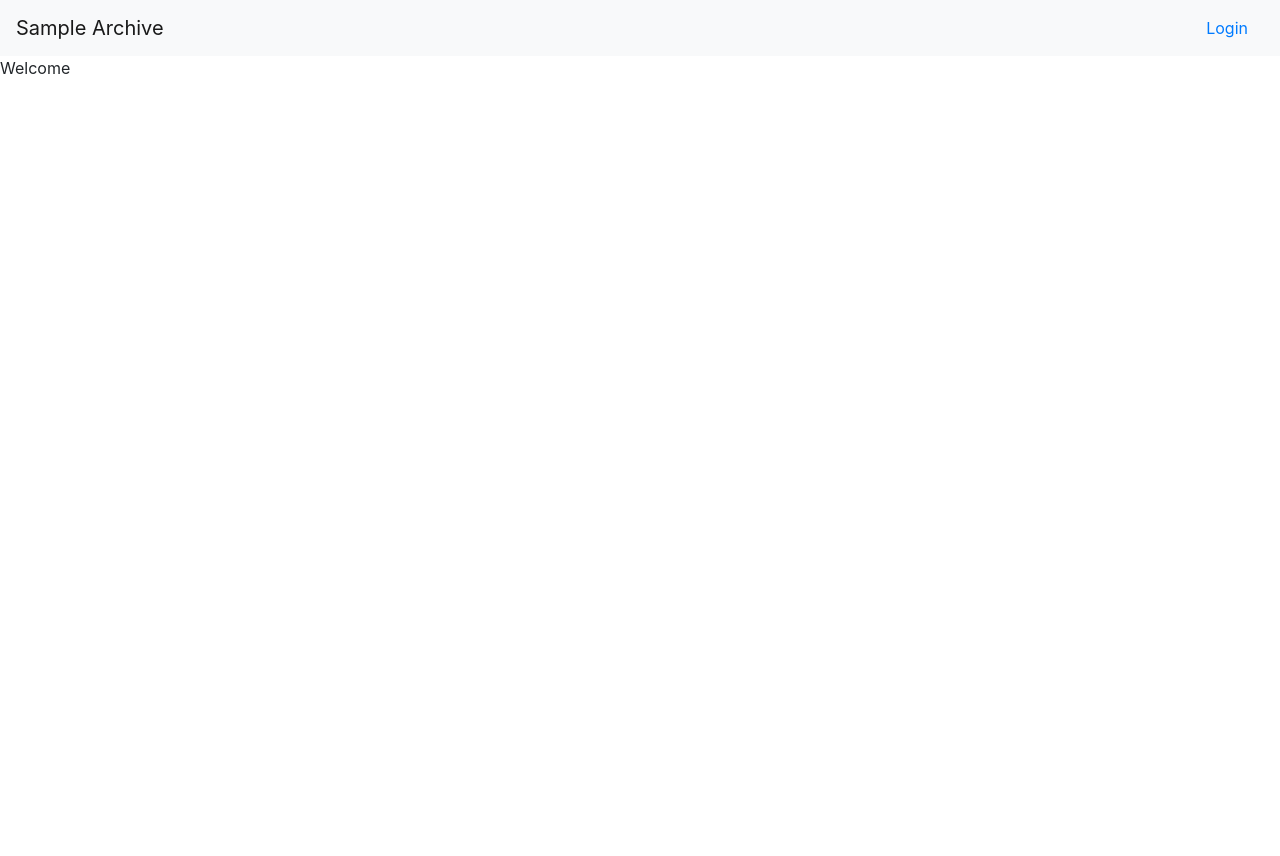
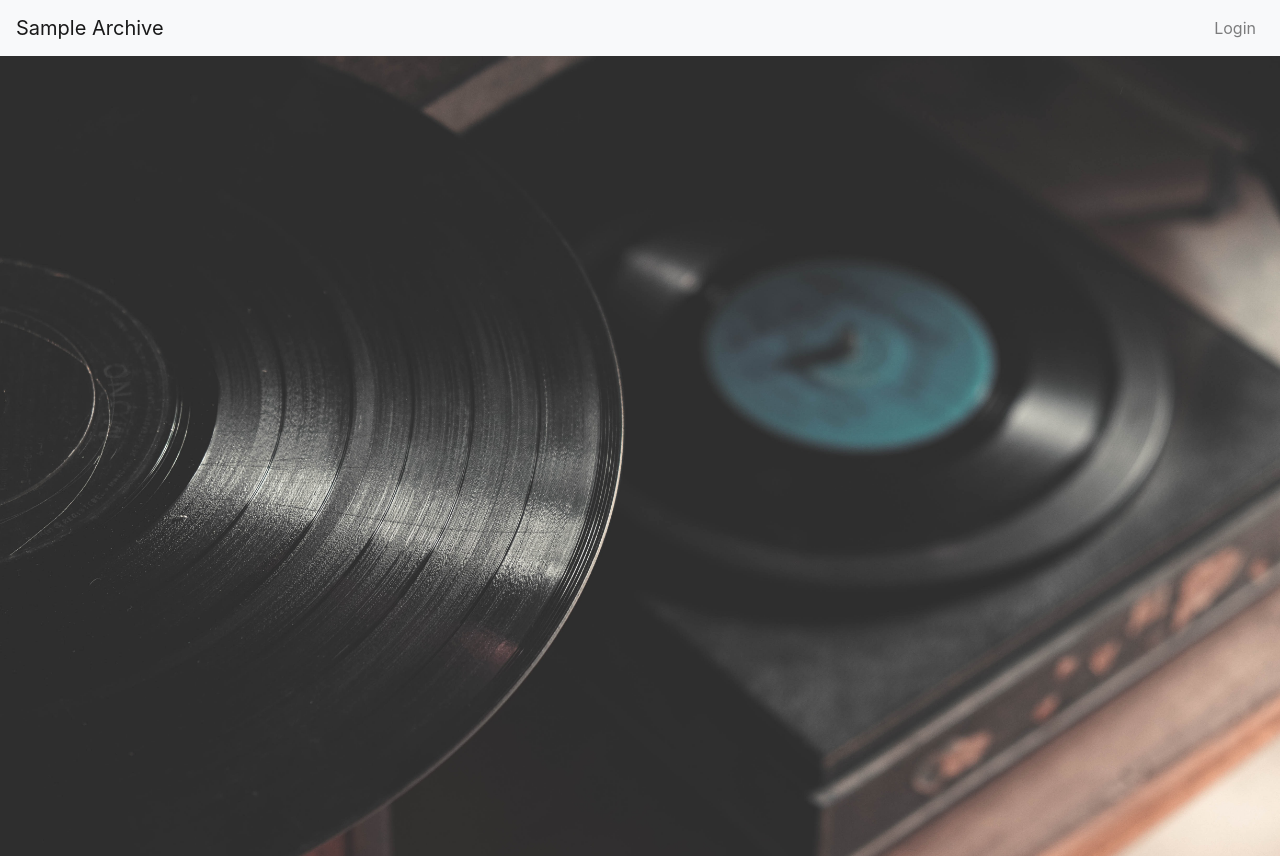
Before and after one commit to davidd-code/sample-archive, a React (Create React App) app in the folder client/: page / in a window 1280 px wide. Before the commit the page ends 800 px from the top, so only its background shows below. Built offline with nearby package versions, Linux system fonts and the light colour scheme.

Commit message:
landing page image

```diff
--- a/client/src/api/AuthServiceApi.js
+++ b/client/src/api/AuthServiceApi.js
@@ -32,6 +32,16 @@ class AuthServiceApi {
 
             })
     }
+
+    isUserLoggedIn() {
+        let user = localStorage.getItem('user_id');
+        if (user === null) {
+            return false;
+        }
+        return true;
+    }
+
+
 }
 
 export default new AuthServiceApi();
--- a/client/src/components/header.jsx
+++ b/client/src/components/header.jsx
@@ -1,9 +1,11 @@
 import React, { Component } from 'react';
-import { Link } from 'react-router-dom';
+import AuthServiceApi from '../api/AuthServiceApi'
 import {  Navbar, Nav, NavDropdown, Form, FormControl, Button } from 'react-bootstrap';
 
 class Header extends Component {
+
     render() {
+        const isUserLoggedIn = AuthServiceApi.isUserLoggedIn();
         return (
             <Navbar bg="light" expand="lg">
             <Navbar.Brand href="/">Sample Archive</Navbar.Brand>
@@ -11,7 +13,21 @@ class Header extends Component {
             <Navbar.Collapse id="basic-navbar-nav">
             <Nav className="mr-auto">
             </Nav>
-            <Nav.Link href="http://localhost:8080/auth/login">Login</Nav.Link>
+
+                {!isUserLoggedIn &&
+                    <Nav>
+                        <Nav.Link href="http://localhost:8080/auth/login">Login</Nav.Link>
+                    </Nav>
+                }
+                {isUserLoggedIn &&
+                    <Nav>
+                        <Nav.Link href="http://localhost:8080/auth/login">{localStorage.getItem('display_name')}</Nav.Link>
+                        <Nav.Link href="#">Log out</Nav.Link>
+                    </Nav>
+                }
+
+
+
             </Navbar.Collapse>
             </Navbar>
 
--- a/client/src/components/home.jsx
+++ b/client/src/components/home.jsx
@@ -1,9 +1,12 @@
 import React, { Component } from 'react';
+import image from '../assets/vinyl.jpg';
+import '../styles/landing.css';
+
 
 class HomePage extends Component {
     render() {
         return (
-            <div>Welcome </div>
+            <div className="landing-image"></div>
 
         );
     }
--- /dev/null
+++ b/client/src/styles/landing.css
@@ -0,0 +1,11 @@
+body, html {
+    height: 100%;
+}
+
+.landing-image {
+    background-image: url("../assets/vinyl.jpg");
+    height: 100vh;
+    background-position: center;
+    background-repeat: no-repeat;
+    background-size: cover;
+}
```
Also changed, not shown: client/src/assets/vinyl.jpg (added), client/src/assets/vinyl2.jpg (added).
